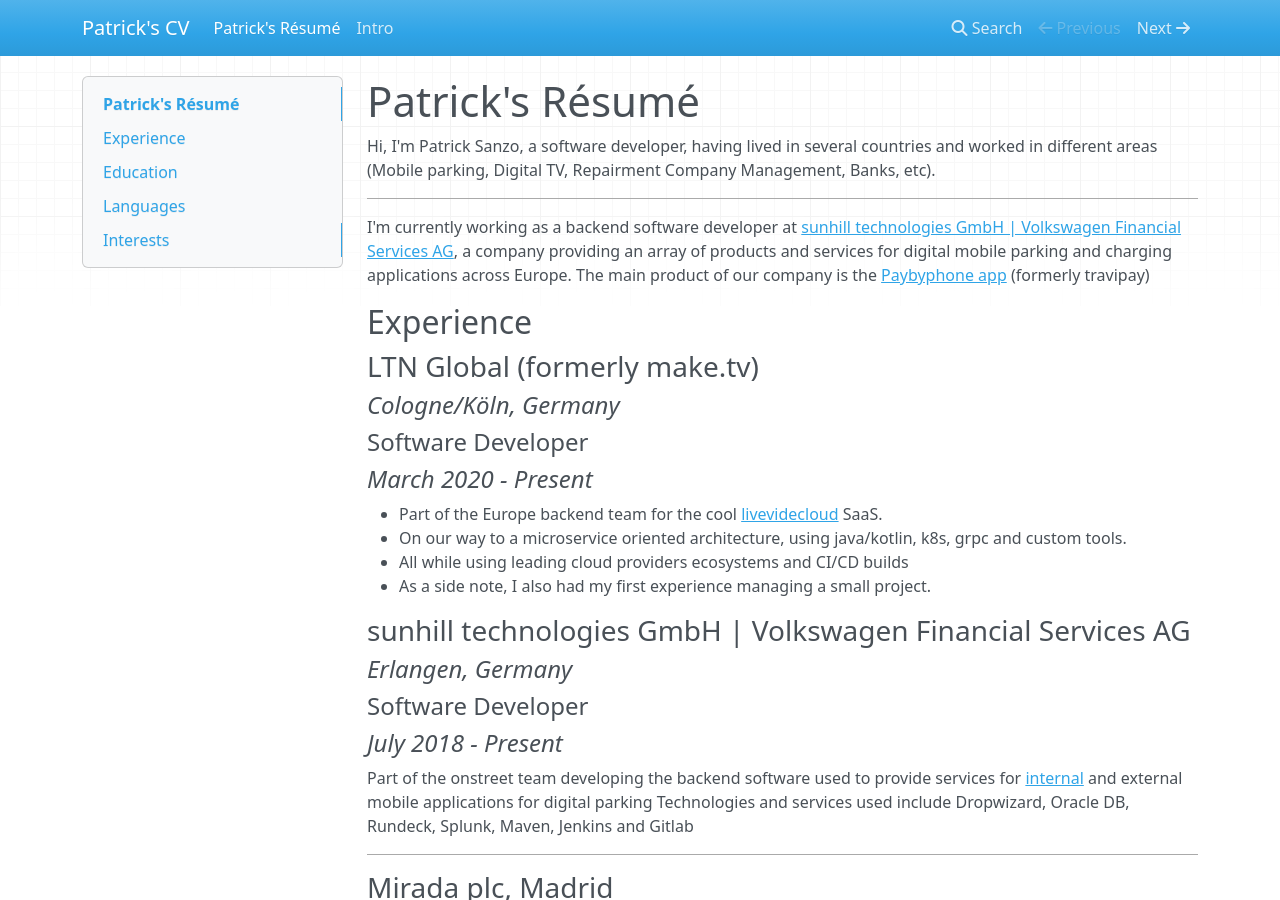
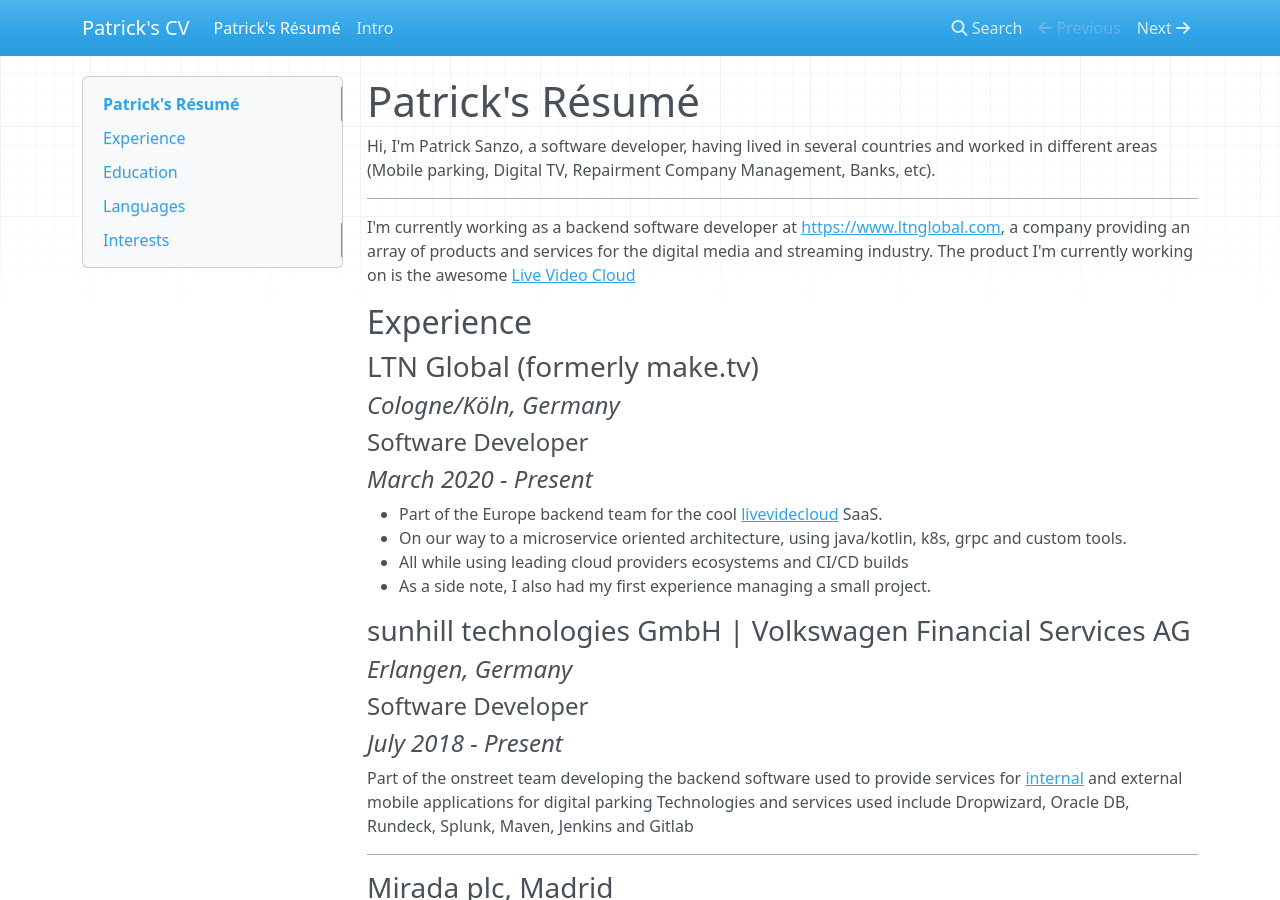
Before and after one commit to patsancu/patsancu.github.io, an MkDocs documentation site: the page built from docs/index.md, in a window 1280 px wide and 900 px high. Built offline with MkDocs 1.6.1, drawn with Linux system fonts in a browser that asks for light colours; nearby versions of some CDN libraries.

Commit message:
currently: Add current

```diff
--- a/docs/index.md
+++ b/docs/index.md
@@ -2,7 +2,7 @@
 
 Hi, I'm Patrick Sanzo, a software developer, having lived in several countries and worked in different areas (Mobile parking, Digital TV, Repairment Company Management, Banks, etc).
 * * *
-I'm currently working as a backend software developer at [sunhill technologies GmbH | Volkswagen Financial Services AG](https://www.sunhill-technologies.com/), a company providing an array of products and services for digital mobile parking and charging applications across Europe. The main product of our company is the [Paybyphone app](https://paybyphone-parken.de/) (formerly travipay)
+I'm currently working as a backend software developer at [https://www.ltnglobal.com](LTN Global), a company providing an array of products and services for the digital media and streaming industry. The product I'm currently working on is the awesome [Live Video Cloud](https://www.livevideocloud.com/)
 
 ## Experience
 
```
